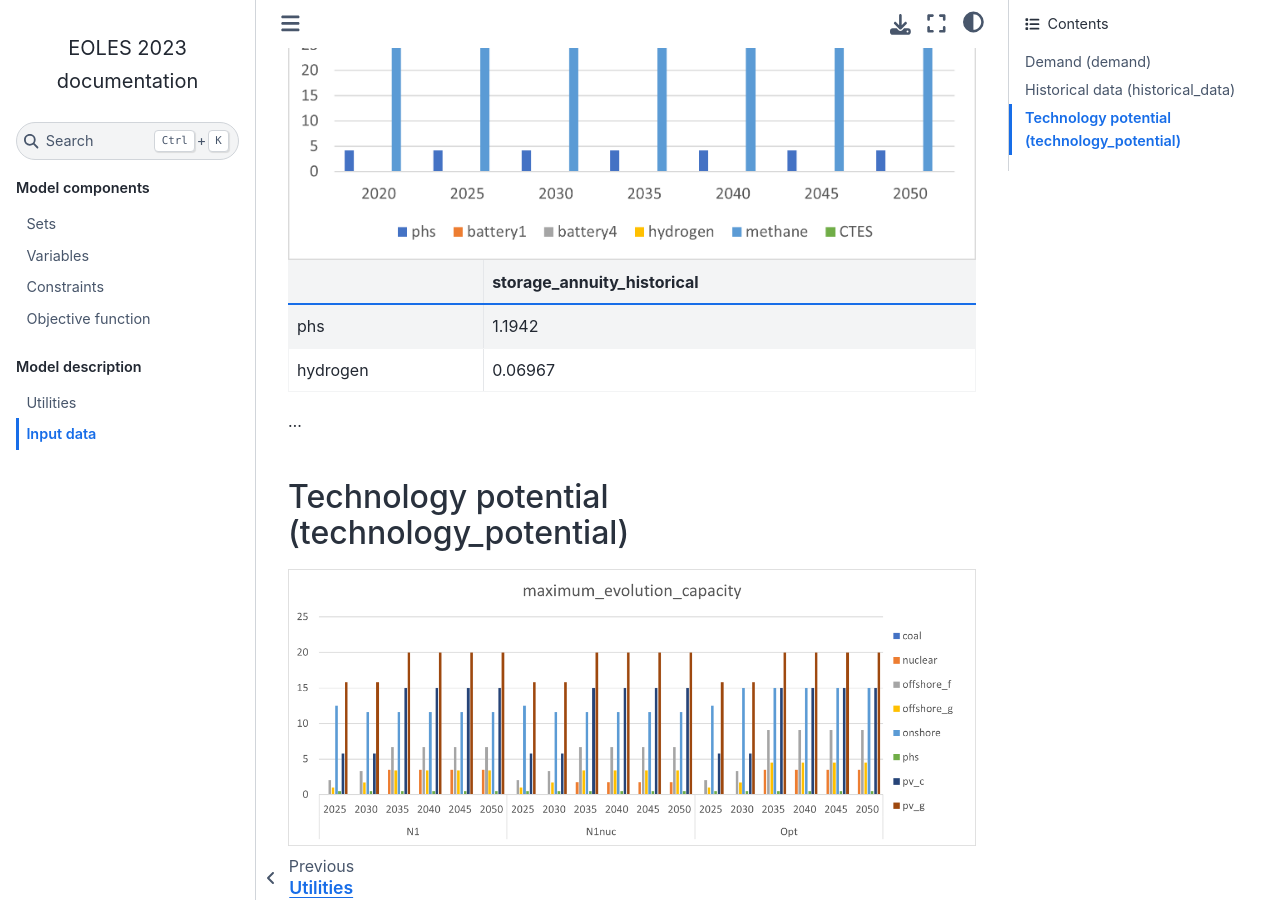
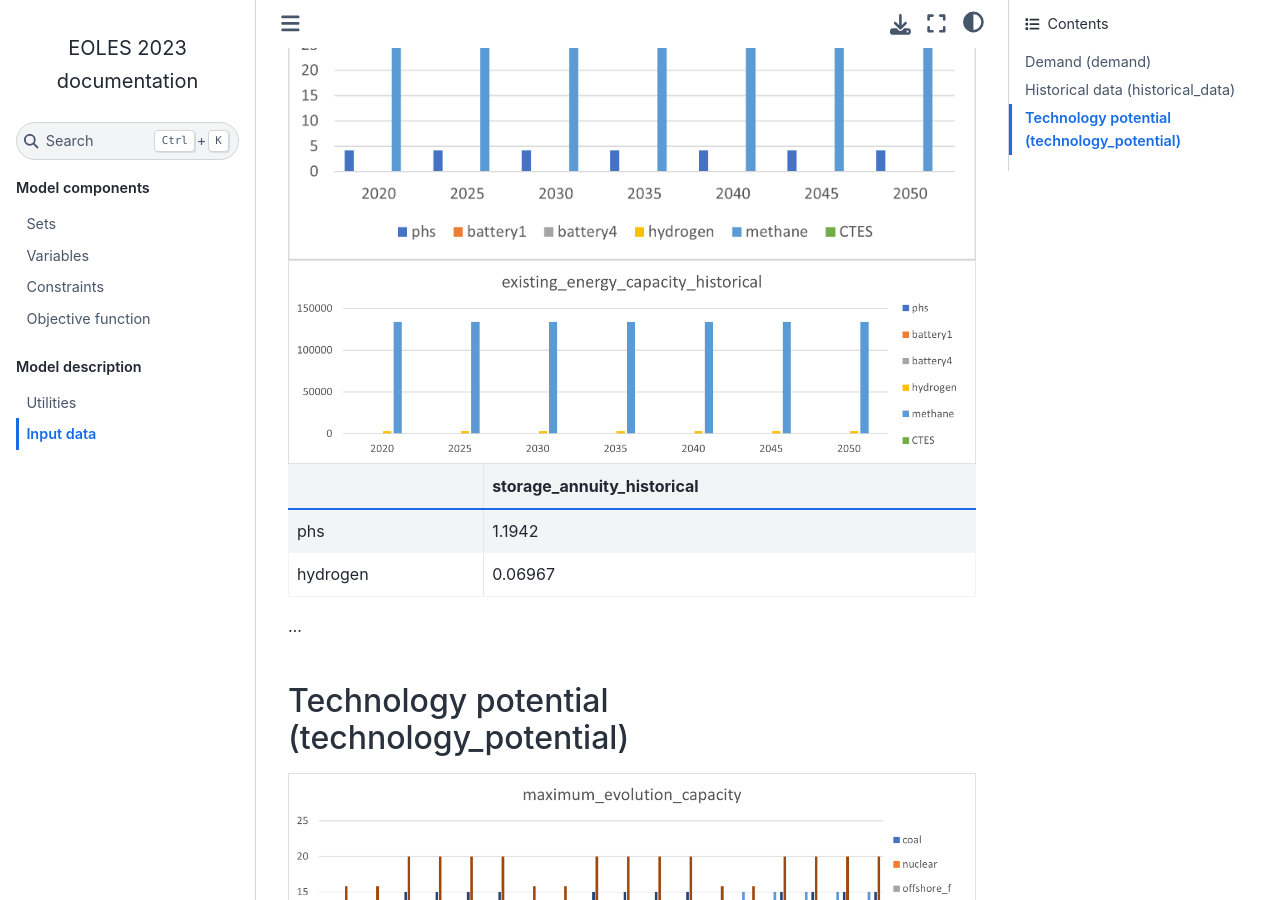
Before and after one commit to LucieRC/EOLES, a Sphinx documentation site: the page built from docs/input_data.rst, in a window 1280 px wide and 900 px high, scrolled down 3218 px. Built offline with Sphinx 7.4.7 and the Sphinx Book theme 1.1.4, drawn with Linux system fonts in a browser that asks for light colours.

Commit message:
More plots

```diff
--- a/docs/input_data.rst
+++ b/docs/input_data.rst
@@ -38,6 +38,8 @@ Historical data (historical_data)
 .. image:: img/historical_data/existing_capacity_historical.png
 .. image:: img/historical_data/existing_capacity.png
 .. image:: img/historical_data/existing_charging_capacity_historical.png
+.. image:: img/historical_data/existing_energy_capacity_historical.png
+
 .. table::
    :align: center
 
```
Also changed, not shown: docs/img/historical_data/existing_energy_capacity_historical.png (added).
